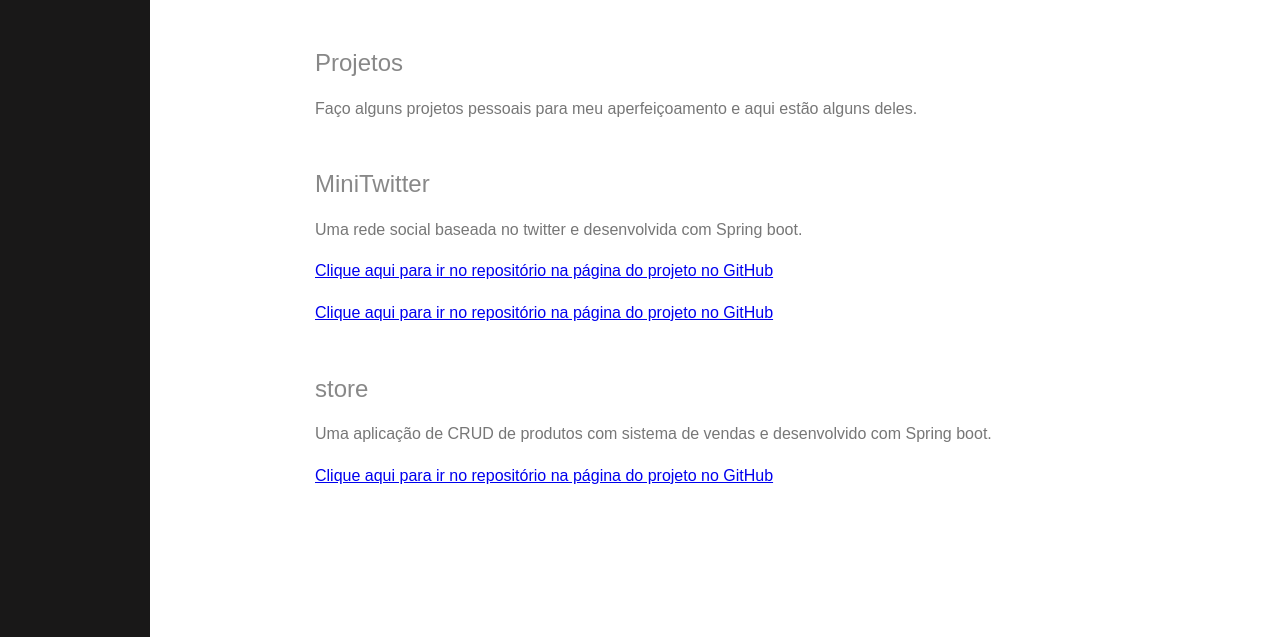
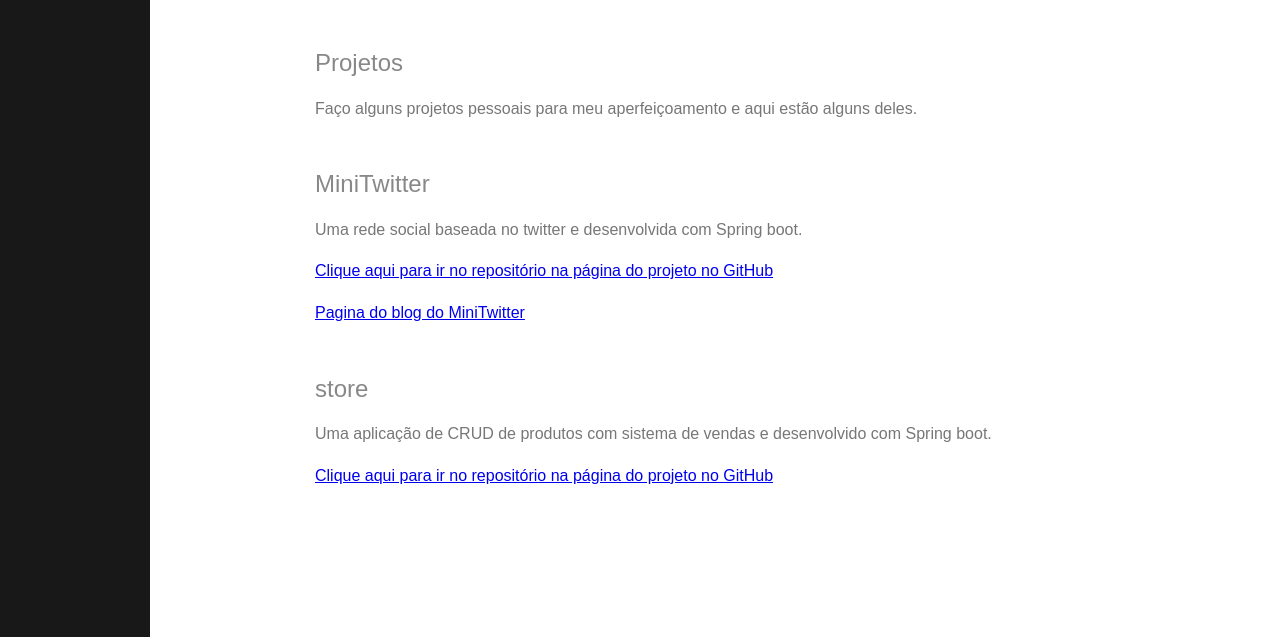
Before and after one commit to ArthurJordao/ArthurJordao.github.io, a plain HTML site: page projects.html in a window 1280 px wide. Shown: the part 163-800 px from the top of the page. Drawn offline with Linux system fonts and the light colour scheme.

Commit message:
Correct link to minitwitter blog

```diff
--- a/projects.html
+++ b/projects.html
@@ -50,8 +50,7 @@
             </p>
             <p><a href="https://github.com/ArthurJordao/minitwitter">Clique aqui para ir no repositório na
             página do projeto no GitHub</a></p>
-            <p><a href="https://ArthurJordao.github.io/minitwitter">Clique aqui para ir no repositório na
-            página do projeto no GitHub</a></p>
+            <p><a href="/minitwitter">Pagina do blog do MiniTwitter</a></p>
 
             <h2 class="content-subhead">store</h2>
             <p>
```
